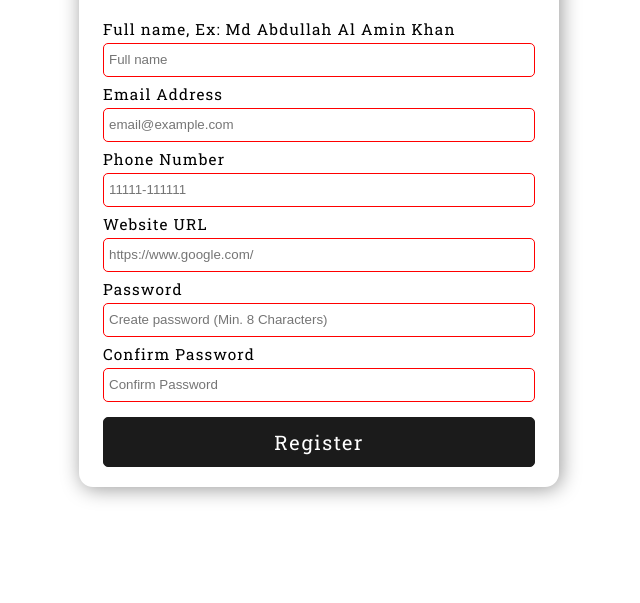
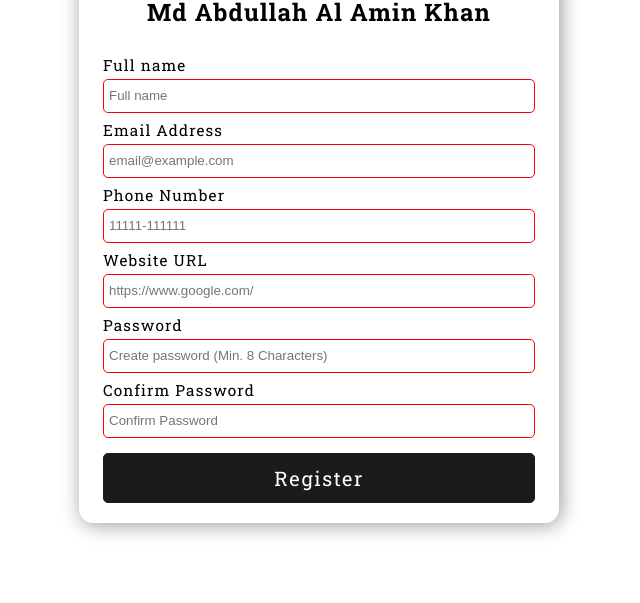
Before and after one commit to mdabdullahalaminkhan/Form-Validation, a plain HTML site: page index.html in a window 1280 px wide. Shown: the part 197-800 px from the top of the page, without its empty margins (321-961 px from the left). Drawn offline with Linux system fonts and the light colour scheme.

Commit message:
Update index.html,

```diff
--- a/index.html
+++ b/index.html
@@ -9,10 +9,11 @@
   <body>
     <div class="container">
       <h1>Form Validation</h1>
+      <h2>Md Abdullah Al Amin Khan</h2>
       <h3 id="message"></h3>
       <form id="form" novalidate>
         <div class="form-group">
-          <label for="name">Full name, Ex: Md Abdullah Al Amin Khan</label>
+          <label for="name">Full name</label>
           <input
             id="name"
             type="text"
```
